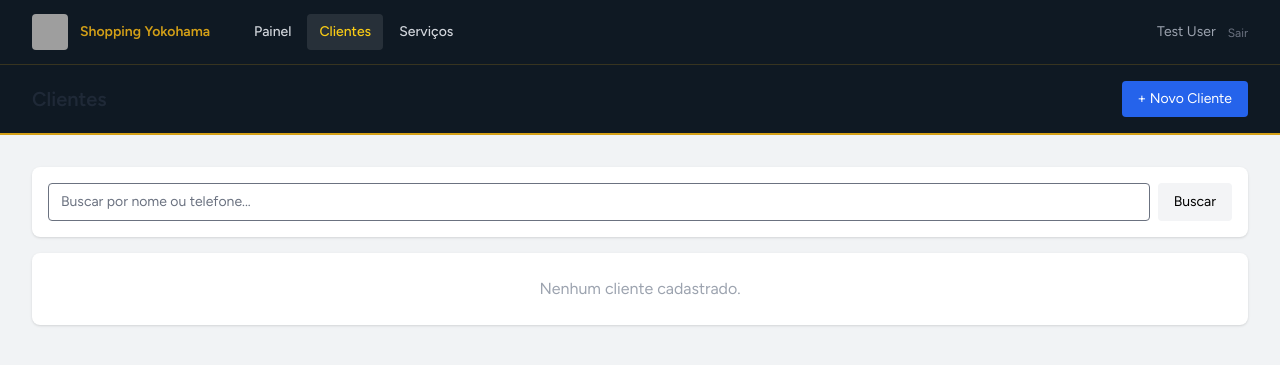
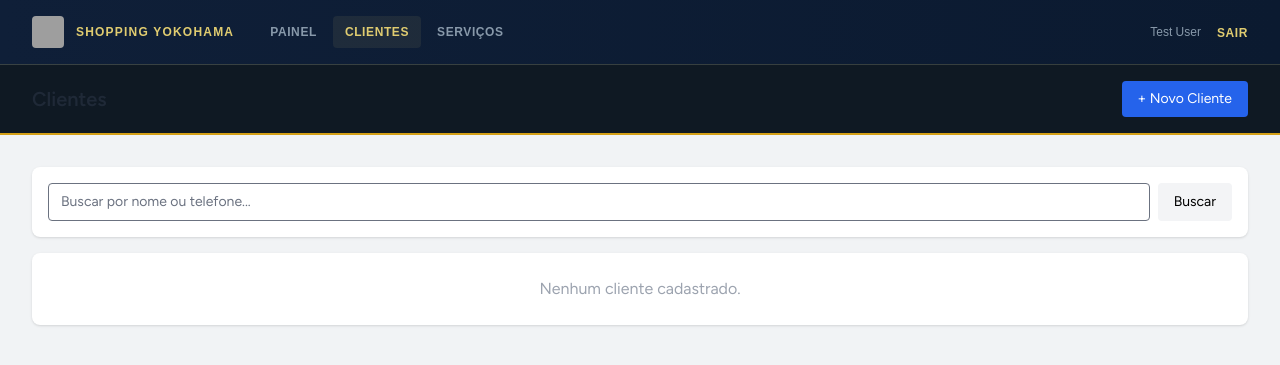
Before and after one commit to elnexum/site_maiko, a Laravel app: page /clients in a window 1280 px wide. Shown: the top 365 px of the page. Run offline with Laravel 12, Linux system fonts and the light colour scheme; a user stored in the database is signed in; data comes from the database, SQL or seed files in the repository; data that the repository does not hold is empty; style sheets or scripts are compiled from the project's sources; grey boxes are pictures that could not be loaded.

Commit message:
Aplica padrao elnexum exato: azul escuro + dourado #e0cc70, login com olho na senha
Co-Authored-By: Claude Sonnet 4.6 <noreply@anthropic.com>

```diff
--- a/gestao/resources/views/layouts/navigation.blade.php
+++ b/gestao/resources/views/layouts/navigation.blade.php
@@ -1,43 +1,42 @@
-<nav x-data="{ open: false }" style="background:#0f1923; border-bottom:1px solid #d4a01733;">
+<nav x-data="{ open: false }" style="background:linear-gradient(90deg,#0f1f38,#0b1a30); border-bottom:1px solid rgba(224,204,112,0.2); font-family:'Montserrat',sans-serif;">
     <div class="max-w-7xl mx-auto px-4 sm:px-6 lg:px-8">
         <div class="flex justify-between h-16">
-            <div class="flex items-center">
-                <!-- Logo -->
+            <div class="flex items-center gap-6">
                 <a href="{{ route('dashboard') }}" class="flex items-center gap-3 shrink-0">
-                    <img src="https://yokohama.elnexum.com.br/logo.png" alt="Shopping Yokohama" class="h-9 w-9 rounded">
-                    <span class="font-bold text-sm hidden sm:block" style="color:#d4a017;">Shopping Yokohama</span>
+                    <img src="https://yokohama.elnexum.com.br/logo.png" alt="Logo" class="h-8 w-8 rounded">
+                    <span class="font-bold text-xs tracking-widest uppercase hidden sm:block" style="color:#e0cc70;">Shopping Yokohama</span>
                 </a>
 
-                <!-- Links -->
-                <div class="hidden sm:flex sm:items-center sm:ms-8 space-x-1">
+                <div class="hidden sm:flex items-center gap-1">
                     <a href="{{ route('dashboard') }}"
-                       class="px-3 py-2 rounded text-sm font-medium transition {{ request()->routeIs('dashboard') ? 'text-yellow-400 bg-white/10' : 'text-gray-300 hover:text-white hover:bg-white/10' }}">
+                       class="px-3 py-2 rounded text-xs font-semibold uppercase tracking-wider transition"
+                       style="color: {{ request()->routeIs('dashboard') ? '#e0cc70' : '#8899aa' }}; background: {{ request()->routeIs('dashboard') ? 'rgba(224,204,112,0.08)' : 'transparent' }};">
                         Painel
                     </a>
                     <a href="{{ route('clients.index') }}"
-                       class="px-3 py-2 rounded text-sm font-medium transition {{ request()->routeIs('clients.*') ? 'text-yellow-400 bg-white/10' : 'text-gray-300 hover:text-white hover:bg-white/10' }}">
+                       class="px-3 py-2 rounded text-xs font-semibold uppercase tracking-wider transition"
+                       style="color: {{ request()->routeIs('clients.*') ? '#e0cc70' : '#8899aa' }}; background: {{ request()->routeIs('clients.*') ? 'rgba(224,204,112,0.08)' : 'transparent' }};">
                         Clientes
                     </a>
                     <a href="{{ route('services.index') }}"
-                       class="px-3 py-2 rounded text-sm font-medium transition {{ request()->routeIs('services.*') ? 'text-yellow-400 bg-white/10' : 'text-gray-300 hover:text-white hover:bg-white/10' }}">
+                       class="px-3 py-2 rounded text-xs font-semibold uppercase tracking-wider transition"
+                       style="color: {{ request()->routeIs('services.*') ? '#e0cc70' : '#8899aa' }}; background: {{ request()->routeIs('services.*') ? 'rgba(224,204,112,0.08)' : 'transparent' }};">
                         Serviços
                     </a>
                 </div>
             </div>
 
-            <!-- Usuário -->
-            <div class="hidden sm:flex sm:items-center gap-3">
-                <span class="text-gray-400 text-sm">{{ Auth::user()->name }}</span>
+            <div class="hidden sm:flex items-center gap-4">
+                <span class="text-xs font-medium" style="color:#8899aa;">{{ Auth::user()->name }}</span>
                 <form method="POST" action="{{ route('logout') }}">
                     @csrf
-                    <button type="submit" class="text-xs text-gray-500 hover:text-red-400 transition">Sair</button>
+                    <button type="submit" class="text-xs font-semibold uppercase tracking-wider transition hover:opacity-80" style="color:#e0cc70;">Sair</button>
                 </form>
             </div>
 
-            <!-- Hamburger mobile -->
             <div class="flex items-center sm:hidden">
-                <button @click="open = ! open" class="text-gray-400 hover:text-white p-2">
-                    <svg class="h-6 w-6" stroke="currentColor" fill="none" viewBox="0 0 24 24">
+                <button @click="open = ! open" class="p-2" style="color:#8899aa;">
+                    <svg class="h-5 w-5" stroke="currentColor" fill="none" viewBox="0 0 24 24">
                         <path :class="{'hidden': open, 'inline-flex': ! open}" class="inline-flex" stroke-linecap="round" stroke-linejoin="round" stroke-width="2" d="M4 6h16M4 12h16M4 18h16" />
                         <path :class="{'hidden': ! open, 'inline-flex': open}" class="hidden" stroke-linecap="round" stroke-linejoin="round" stroke-width="2" d="M6 18L18 6M6 6l12 12" />
                     </svg>
@@ -46,18 +45,17 @@
         </div>
     </div>
 
-    <!-- Mobile menu -->
-    <div :class="{'block': open, 'hidden': ! open}" class="hidden sm:hidden" style="background:#0f1923; border-top:1px solid #ffffff11;">
+    <div :class="{'block': open, 'hidden': ! open}" class="hidden sm:hidden" style="background:#0b1a30; border-top:1px solid rgba(224,204,112,0.1);">
         <div class="px-4 py-3 space-y-1">
-            <a href="{{ route('dashboard') }}" class="block px-3 py-2 rounded text-sm text-gray-300 hover:text-white hover:bg-white/10">Painel</a>
-            <a href="{{ route('clients.index') }}" class="block px-3 py-2 rounded text-sm text-gray-300 hover:text-white hover:bg-white/10">Clientes</a>
-            <a href="{{ route('services.index') }}" class="block px-3 py-2 rounded text-sm text-gray-300 hover:text-white hover:bg-white/10">Serviços</a>
+            <a href="{{ route('dashboard') }}" class="block px-3 py-2 rounded text-xs font-semibold uppercase tracking-wider" style="color:#8899aa;">Painel</a>
+            <a href="{{ route('clients.index') }}" class="block px-3 py-2 rounded text-xs font-semibold uppercase tracking-wider" style="color:#8899aa;">Clientes</a>
+            <a href="{{ route('services.index') }}" class="block px-3 py-2 rounded text-xs font-semibold uppercase tracking-wider" style="color:#8899aa;">Serviços</a>
         </div>
-        <div class="px-4 py-3 border-t border-white/10">
-            <p class="text-sm text-gray-400 mb-2">{{ Auth::user()->name }}</p>
+        <div class="px-4 py-3" style="border-top:1px solid rgba(255,255,255,0.05);">
+            <p class="text-xs mb-2" style="color:#8899aa;">{{ Auth::user()->name }}</p>
             <form method="POST" action="{{ route('logout') }}">
                 @csrf
-                <button class="text-sm text-red-400">Sair</button>
+                <button class="text-xs font-semibold uppercase tracking-wider" style="color:#e0cc70;">Sair</button>
             </form>
         </div>
     </div>
```
Also changed, not shown: gestao/resources/views/auth/login.blade.php (+34 -15 lines), gestao/resources/views/layouts/guest.blade.php (+17 -12 lines).
